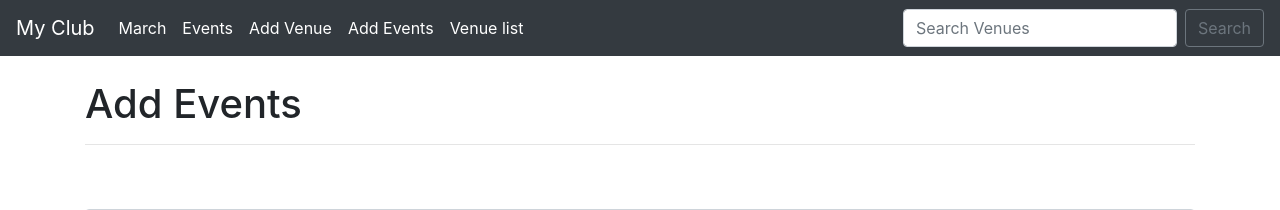
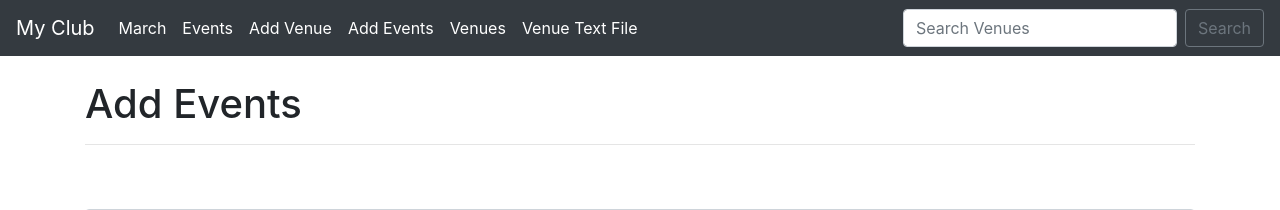
Before and after one commit to sudiptoshahin/myclub, a Django app: page /add_event/ in a window 1280 px wide. Shown: the top 210 px of the page. Run offline with Django 4.2, Linux system fonts and the light colour scheme; data comes from the database, SQL or seed files in the repository; both versions use the stored data as it was after the commit; some libraries are stand-ins or nearby versions.

Commit message:
export files in text

```diff
--- a/myclub_website/events/templates/events/navbar.html
+++ b/myclub_website/events/templates/events/navbar.html
@@ -19,7 +19,10 @@
           <a class="nav-link" href="{% url 'add-event' %}">Add Events<span class="sr-only">(current)</span></a>
         </li>
         <li class="nav-item active">
-          <a class="nav-link" href="{% url 'list_venues' %}">Venue list<span class="sr-only">(current)</span></a>
+          <a class="nav-link" href="{% url 'list_venues' %}">Venues<span class="sr-only">(current)</span></a>
+        </li>
+        <li class="nav-item active">
+          <a class="nav-link" href="{% url 'venue-text' %}">Venue Text File<span class="sr-only">(current)</span></a>
         </li>
       </ul>
       <form class="form-inline my-2 my-lg-0" method="POST" action="{% url 'search-venues' %}">
--- a/myclub_website/events/urls.py
+++ b/myclub_website/events/urls.py
@@ -19,4 +19,5 @@ urlpatterns = [
     path('update_event/<event_id>/', views.update_event, name='update-event'),
     path('delete_event/<event_id>/', views.delete_event, name='delete-event'),
     path('delete_venue/<venue_id>/', views.delete_venue, name='delete-venue'),
+    path('venue_text/', views.venue_text, name='venue-text'),
 ]
--- a/myclub_website/events/views.py
+++ b/myclub_website/events/views.py
@@ -8,6 +8,20 @@ from .forms import VenueForms, EventForm
 from django.http import HttpResponseRedirect
 from django.http import HttpResponse
 
+
+def venue_text(request: HttpRequest):
+    response = HttpResponse(content_type='text/plain')
+    response['Content-Disposition'] = 'attachment; filename=venues.txt'
+
+    # designate the model
+    venues = Venue.objects.all()
+    lines = []
+    for (indx, venue) in enumerate(venues):
+        lines.append(f"\n\n{indx+1}. {venue.name}\n{venue.address}\n{venue.zip_code}\n{venue.web}\n{venue.email_address}")
+
+    # write to text files
+    response.writelines(lines)
+    return response
 
 def delete_venue(request: HttpRequest, venue_id):
     venue = Venue.objects.get(pk=venue_id)
```
Also changed, not shown: myclub_website/db.sqlite3.
